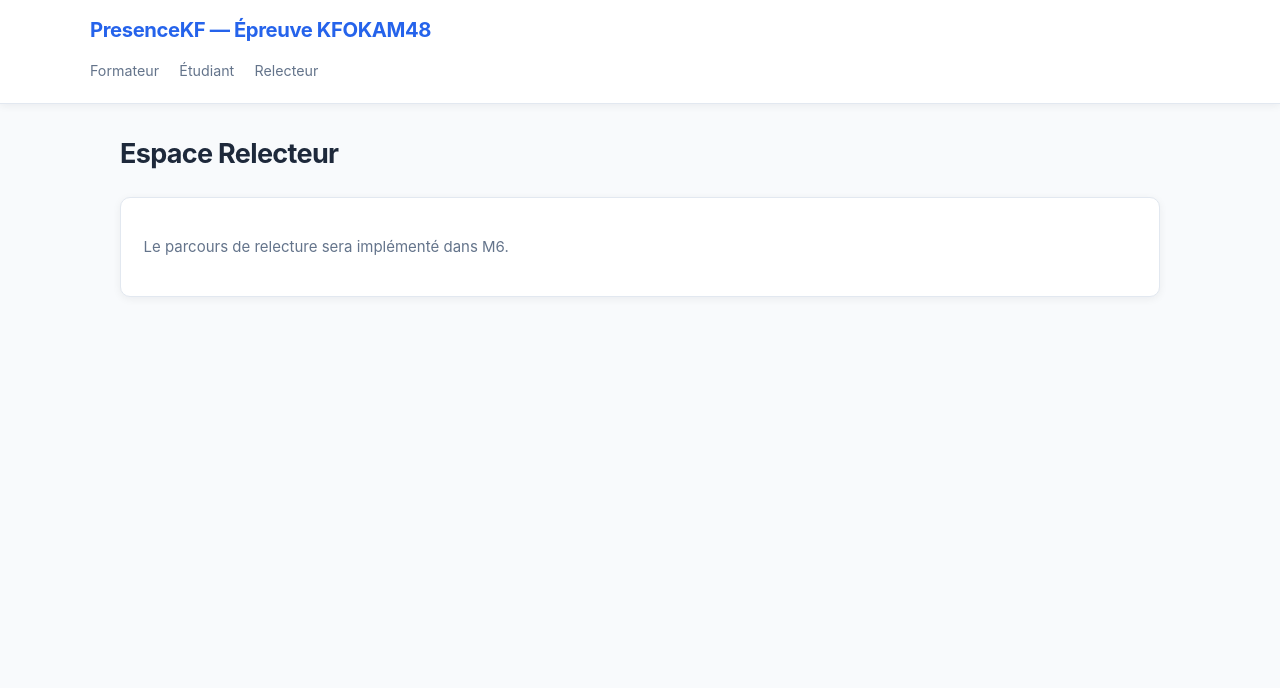
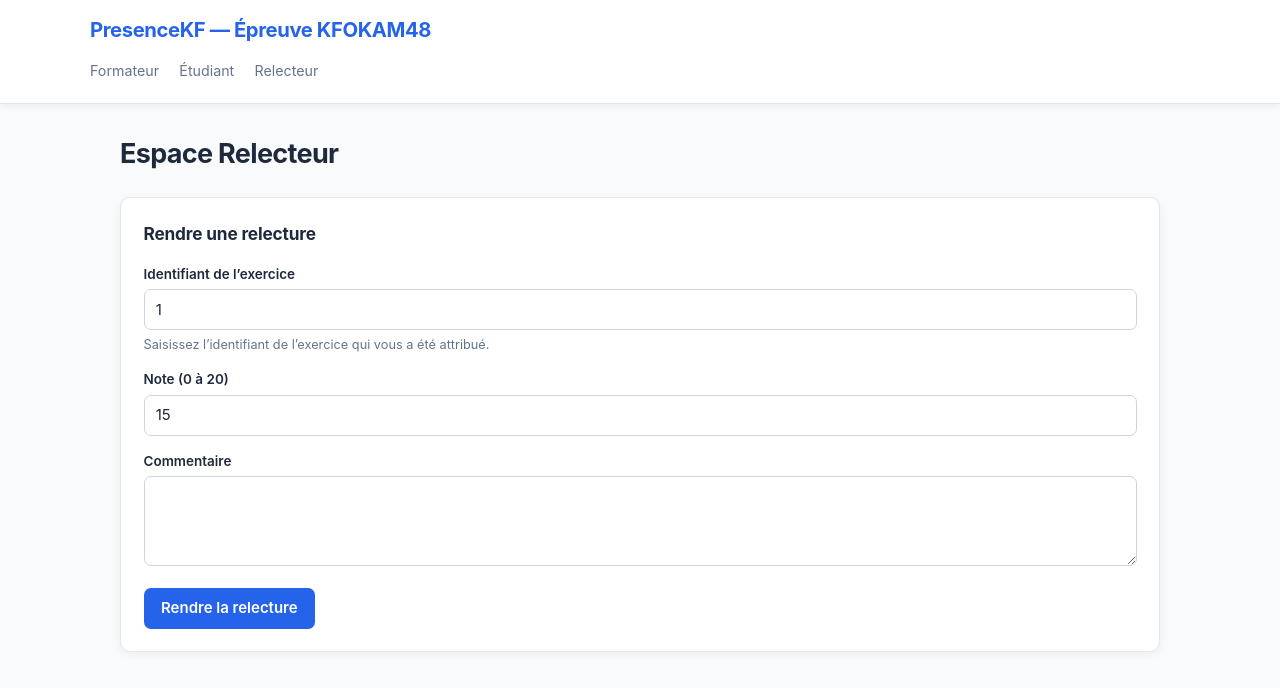
Before and after one commit to kabary-hub/kfokam48-epreuve-153, a React (Vite) app in the folder frontend/: page /relecteur in a window 1280 px wide. Shown: the top 688 px of the page. Built offline with nearby package versions, Linux system fonts and the light colour scheme; no server answers.

Commit message:
feat(EF7,F2,F3): formulaire relecture + page relecteur complète

```diff
--- /dev/null
+++ b/frontend/src/api/relecturesApi.ts
@@ -0,0 +1,27 @@
+import { apiClient } from './client';
+
+export interface RelectureCreateDto {
+  note: number;
+  commentaire: string;
+}
+
+export interface RelectureResponseDto {
+  id: number;
+  exerciceId: number;
+  statut: string;
+}
+
+/**
+ * POST /api/relectures/{id} — rendre une relecture (EF7).
+ * {id} est l'identifiant de l'EXERCICE (conforme au contrat).
+ */
+export async function rendreRelecture(
+  exerciceId: number,
+  dto: RelectureCreateDto
+): Promise<RelectureResponseDto> {
+  const response = await apiClient.post<RelectureResponseDto>(
+    `/api/relectures/${exerciceId}`,
+    dto
+  );
+  return response.data;
+}
--- /dev/null
+++ b/frontend/src/components/RelectureForm.tsx
@@ -0,0 +1,86 @@
+import { useState, type FormEvent } from 'react';
+import {
+  rendreRelecture,
+  type RelectureResponseDto,
+} from '../api/relecturesApi';
+import { useAsync } from '../hooks/useAsync';
+
+/** Formulaire de relecture (M6, EF7). */
+export function RelectureForm() {
+  const [exerciceId, setExerciceId] = useState(1);
+  const [note, setNote] = useState(15);
+  const [commentaire, setCommentaire] = useState('');
+  const { data, loading, error, run } = useAsync<RelectureResponseDto>();
+
+  const handleSubmit = async (event: FormEvent<HTMLFormElement>) => {
+    event.preventDefault();
+    await run(() => rendreRelecture(exerciceId, { note, commentaire }));
+  };
+
+  return (
+    <section className="card">
+      <h2>Rendre une relecture</h2>
+      <form onSubmit={handleSubmit}>
+        <div className="form-group">
+          <label htmlFor="exercice-id-relecture">Identifiant de l’exercice</label>
+          <input
+            id="exercice-id-relecture"
+            type="number"
+            min={1}
+            step={1}
+            value={exerciceId}
+            onChange={(event) => setExerciceId(Number(event.target.value))}
+            required
+          />
+          <p className="form-help">
+            Saisissez l’identifiant de l’exercice qui vous a été attribué.
+          </p>
+        </div>
+
+        <div className="form-group">
+          <label htmlFor="note-relecture">Note (0 à 20)</label>
+          <input
+            id="note-relecture"
+            type="number"
+            min={0}
+            max={20}
+            step={1}
+            value={note}
+            onChange={(event) => setNote(Number(event.target.value))}
+            required
+          />
+        </div>
+
+        <div className="form-group">
+          <label htmlFor="commentaire-relecture">Commentaire</label>
+          <textarea
+            id="commentaire-relecture"
+            value={commentaire}
+            onChange={(event) => setCommentaire(event.target.value)}
+            rows={4}
+            maxLength={2000}
+          />
+        </div>
+
+        <button type="submit" className="btn" disabled={loading}>
+          {loading ? 'Envoi…' : 'Rendre la relecture'}
+        </button>
+      </form>
+
+      {error && (
+        <div role="alert" className="alert alert-error">
+          <strong>{error.code}</strong> : {error.message}
+        </div>
+      )}
+
+      {data && (
+        <div role="status" className="alert alert-success">
+          <p><strong>Relecture enregistrée.</strong></p>
+          <p className="text-small text-muted">
+            Statut : {data.statut} — Exercice #{data.exerciceId}
+          </p>
+        </div>
+      )}
+    </section>
+  );
+}
--- a/frontend/src/pages/RelecteurPage.tsx
+++ b/frontend/src/pages/RelecteurPage.tsx
@@ -1,12 +1,12 @@
+import { RelectureForm } from '../components/RelectureForm';
+
 export function RelecteurPage() {
   return (
     <div>
       <h1 className="page-title">Espace Relecteur</h1>
-      <section className="card">
-        <p className="text-muted">
-          Le parcours de relecture sera implémenté dans M6.
-        </p>
-      </section>
+      <div className="card-grid">
+        <RelectureForm />
+      </div>
     </div>
   );
 }
--- a/frontend/src/styles/index.css
+++ b/frontend/src/styles/index.css
@@ -140,7 +140,8 @@ select {
 }
 
 .form-group input,
-.form-group select {
+.form-group select,
+.form-group textarea {
   width: 100%;
   min-height: 2.65rem;
   padding: 0.55rem 0.75rem;
@@ -152,8 +153,14 @@ select {
   transition: border-color 150ms ease, box-shadow 150ms ease;
 }
 
+.form-group textarea {
+  min-height: 6rem;
+  resize: vertical;
+}
+
 .form-group input:focus,
-.form-group select:focus {
+.form-group select:focus,
+.form-group textarea:focus {
   border-color: var(--primary);
   box-shadow: 0 0 0 3px rgba(37, 99, 235, 0.13);
 }
```
